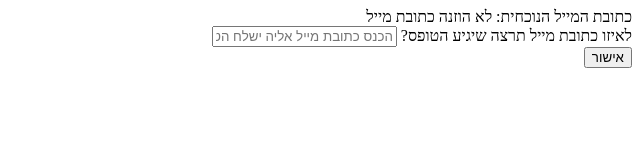
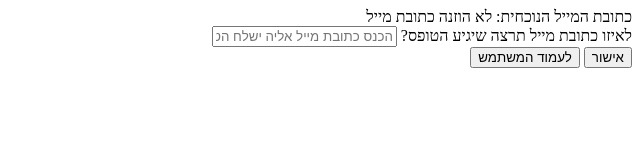
Before and after one commit to brachamazuz/Landing-page-with-EmailJS, a plain HTML site: page admin.html in a window 1280 px wide. Shown: the whole page, without its empty margins (640-1280 px from the left). Drawn offline with nearby package versions, Linux system fonts and the light colour scheme.

Commit message:
Update admin.html

```diff
--- a/admin.html
+++ b/admin.html
@@ -15,6 +15,8 @@
     <label>לאיזו כתובת מייל תרצה שיגיע הטופס? </label>
     <input type="email" id="emailAdmin" placeholder="הכנס כתובת מייל אליה ישלח הטופס" required><br>
     <button id="submit-admin">אישור</button>
+            <button id="display-from">לעמוד המשתמש</button>
+
 
     <script src="script.js"></script>
 
```
